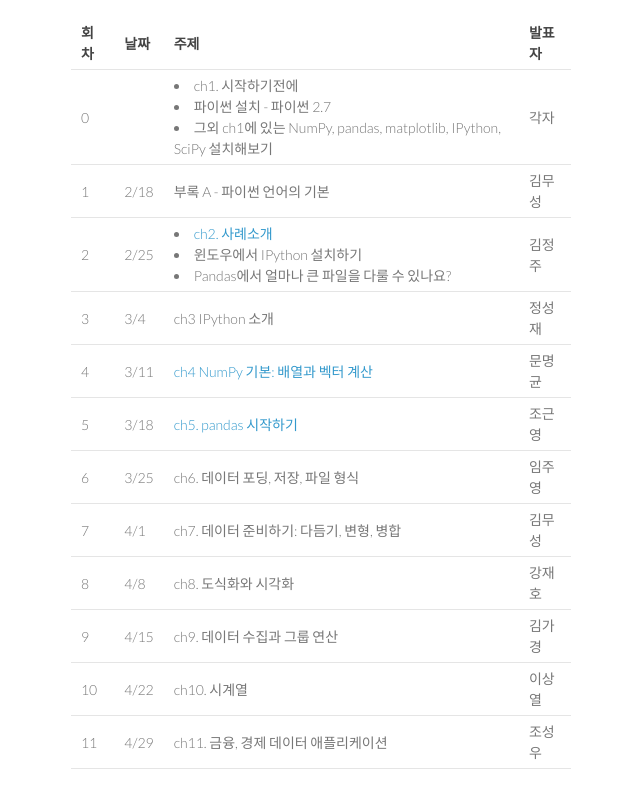
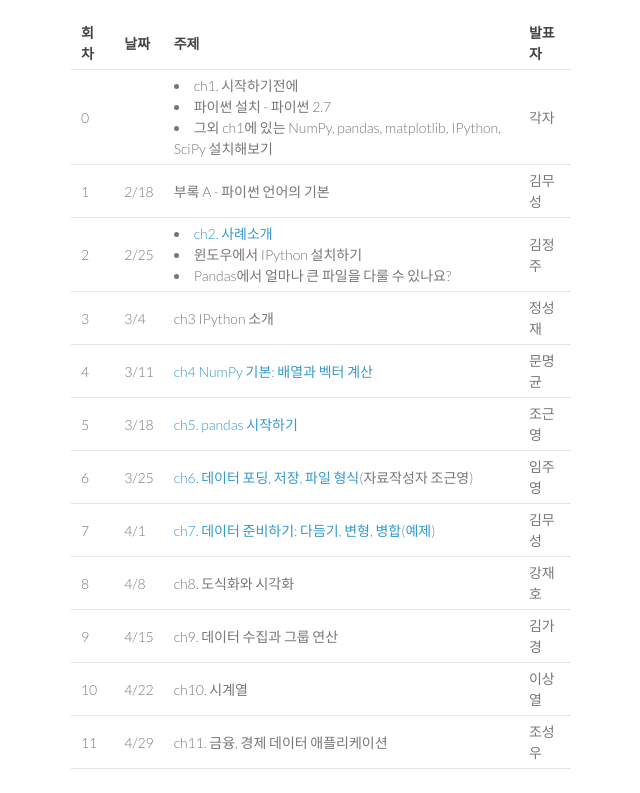
Before and after one commit to psygrammer/dapy, a plain HTML site: page index.html in a window 1280 px wide. Shown: the part 629-1422 px from the top of the page, without its empty margins (499-1139 px from the left). Drawn offline with nearby package versions, Linux system fonts and the light colour scheme.

Commit message:
Update index.html

```diff
--- a/index.html
+++ b/index.html
@@ -120,13 +120,13 @@
             <tr>
                 <td align="left">6</td>
                 <td align="left">3/25</td>
-                <td align="left">ch6. 데이터 포딩, 저장, 파일 형식</td>
+                <td align="left"><a href="http://nbviewer.ipython.org/github/psygrammer/dapy/blob/master/ch6_pandas_datafiles.ipynb">ch6. 데이터 포딩, 저장, 파일 형식</a>(자료작성자 조근영)</td>
                 <td align="left">임주영</td>
             </tr>
             <tr>
                 <td align="left">7</td>
                 <td align="left">4/1</td>
-                <td align="left">ch7. 데이터 준비하기: 다듬기, 변형, 병합</td>
+                <td align="left"><a href="http://nbviewer.ipython.org/github/psygrammer/dapy/blob/master/ch7_pandas_data_manipulation.ipynb">ch7. 데이터 준비하기: 다듬기, 변형, 병합</a>(<a href="http://nbviewer.ipython.org/github/psygrammer/dapy/blob/master/ch7_example.ipynb">예제</a>)</td>
                 <td align="left">김무성</td>
             </tr>
             <tr>
```
